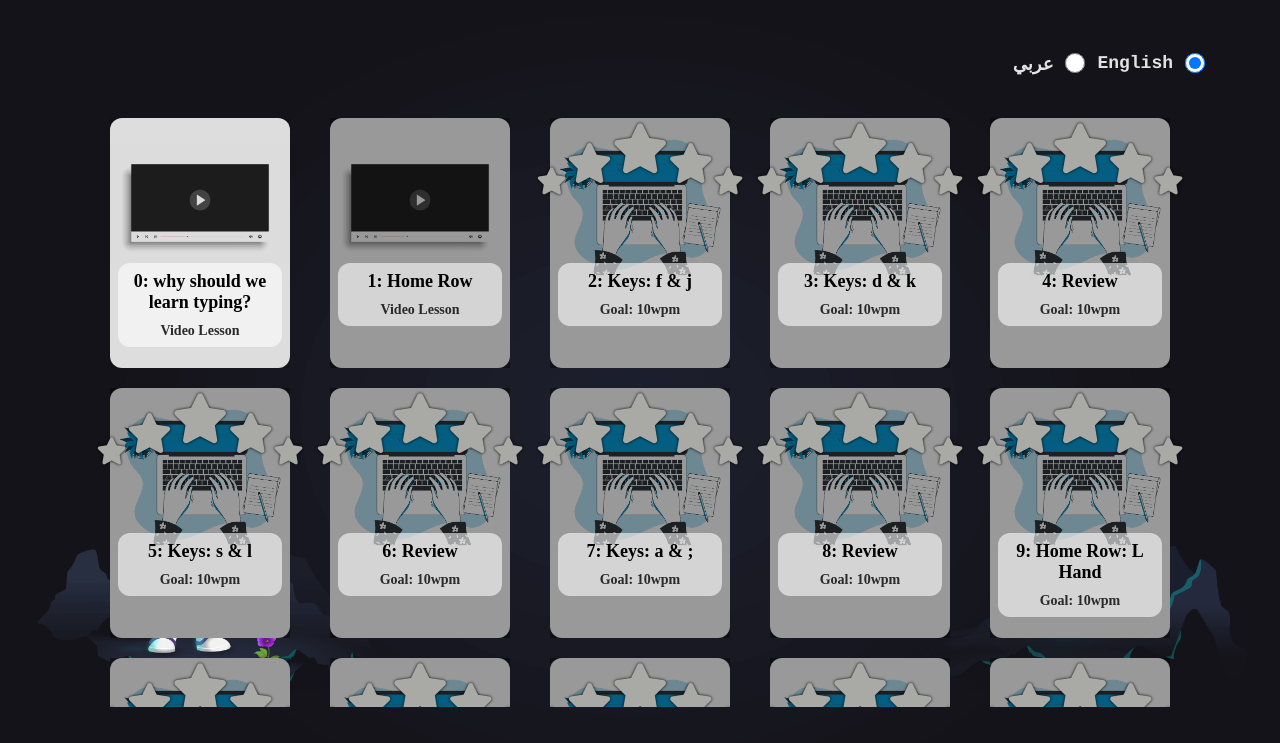
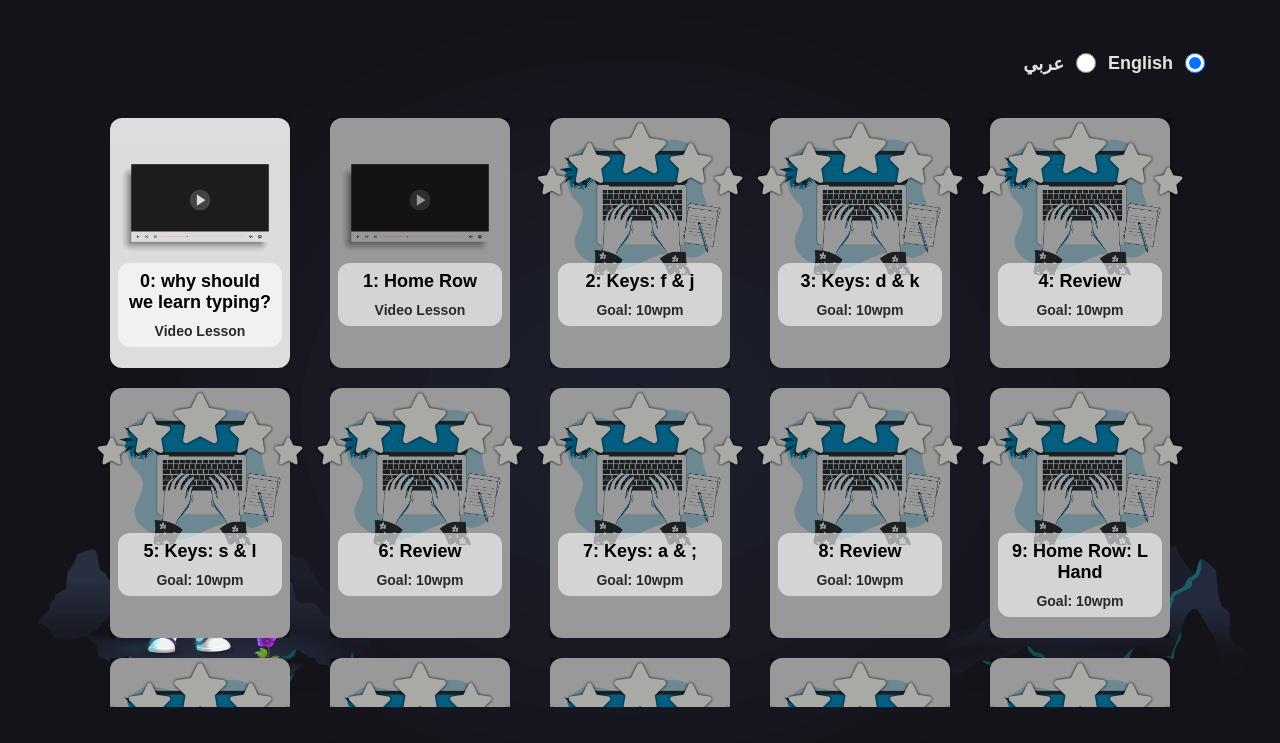
Before and after one commit to OmarBinzager/KeyFlow, a plain HTML site: page pages/lesson.html in a window 1280 px wide. Shown: the part 57-800 px from the top of the page. Drawn offline with Linux system fonts and the light colour scheme.

Commit message:
Fonts updates and scroll bar for lessons cards page

```diff
--- a/css/index.style.css
+++ b/css/index.style.css
@@ -28,7 +28,7 @@ html {
 }
 
 body {
-    font-family: "Droid Sans Mono";
+    font-family: sans-serif;
     /* scrollbar-width: none; */
 }
 
--- a/css/lesson.style.css
+++ b/css/lesson.style.css
@@ -1,3 +1,8 @@
+@font-face {
+    font-family: 'Droid Sans Mono';
+    src: url('../webfonts/DroidSansMono.ttf');
+}
+
 :root {
     --prog-color: #78b8ff;
     --tran-line: -73.76px;
@@ -23,8 +28,7 @@ body {
     -moz-osx-font-smoothing: auto;
     -webkit-box-sizing: initial;
     box-sizing: initial;
-    font-family: "Droid Sans Mono",
-        courier;
+    font-family: sans-serif;
 }
 
 object {
@@ -797,7 +801,18 @@ object {
     justify-content: center;
     overflow-y:scroll !important;
     -ms-overflow-style: none;
-    scrollbar-width: none;
+}
+::-webkit-scrollbar {
+    background-color: #3c40445b;
+    width: 12px;
+    border-radius: 10px;
+
+}
+::-webkit-scrollbar-thumb {
+    background-color: #a19db7;
+    border-radius: 10px;
+    width: 12px;
+    transition: background-color 0.3s ease;
 }
 .lesson-levels .container .cards-list .lesson-card {
     background: white url('../img/Typing-bro (1).png');
@@ -889,7 +904,6 @@ object {
     z-index: 3;
     text-align: center;
     font-size: 18px;
-    font-family: "Droid Sans Mono" !important;
     display: flex;
     flex-direction: column;
     padding: 8px 10px;
--- a/js/typing-lesson.js
+++ b/js/typing-lesson.js
@@ -666,7 +666,7 @@ function showResult() {
             } else {
                 progress.map((p, i) => {
                     if (cur_lesson == p.lessonId) {
-                        progress.splice(index, 1, lessonResult);
+                        progress.splice(i, 1, lessonResult);
                     }
                 });
             }
@@ -685,7 +685,7 @@ function showResult() {
             } else {
                 progress.map((p, i) => {
                     if (ar_cur_lesson == p.lessonId) {
-                        progress.splice(index, 1, lessonResult);
+                        progress.splice(i, 1, lessonResult);
                     }
                 });
                 print('inserted arabic');
--- a/pages/lesson.html
+++ b/pages/lesson.html
@@ -10,8 +10,9 @@
     <link rel="stylesheet" href="../css/lesson.style.css">
     <link rel="stylesheet" href="../css/progress.css">
     <link rel="preconnect" href="../webfonts/DroidSansMono.ttf">
+    <link rel="icon" href="../logo/icon_logo.ico" type="image/x-icon">
 </head>
-<body style="font-family: courier;">
+<body>
         <!-- start header -->
         <div class="header" id="header"></div>
         <!-- end header -->
```
Also changed, not shown: index.html (+1 -0 lines), pages/TypingTest.html (+1 -0 lines), pages/ZType/index.html (+1 -1 lines), logo/icon_logo.ico (added).
